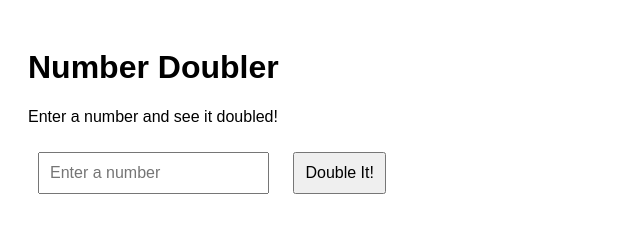
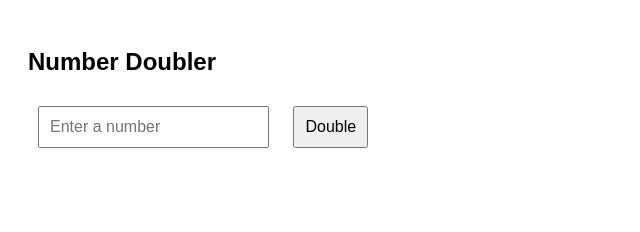
Before and after one commit to conniemyo/module-six, a plain HTML site: page index.html in a window 1280 px wide. Shown: the whole page, without its empty margins (0-640 px from the left). Drawn offline with Linux system fonts and the light colour scheme.

Commit message:
index changes

```diff
--- a/index.html
+++ b/index.html
@@ -21,13 +21,12 @@
     </style>
 </head>
 <body>
-    <h1>Number Doubler</h1>
-    <p>Enter a number and see it doubled!</p>
+    <h2>Number Doubler</h2>
 
-    <input type="number" id="numberInput" placeholder="Enter a number" />
-    <button id="doubleButton">Double It!</button>
+    <input type="number" id="numberInput" placeholder="Enter a number">
+    <button id="doubleButton">Double</button>
 
-    <div class="result" id="resultDisplay"></div>
+    <p id="resultDisplay"></p>
 
     <script src="app.js"></script>
 </body>
```
